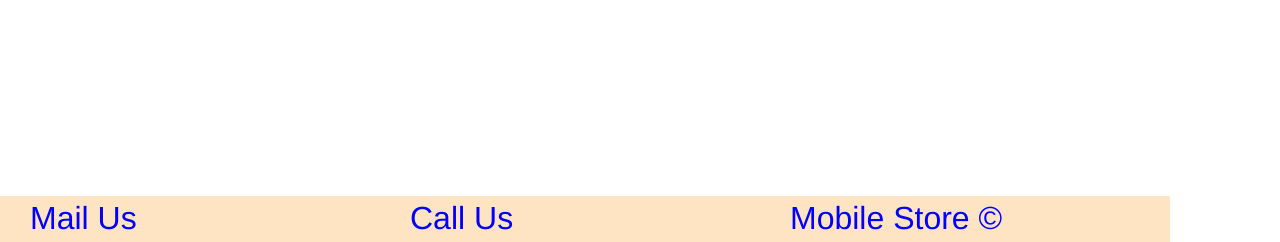
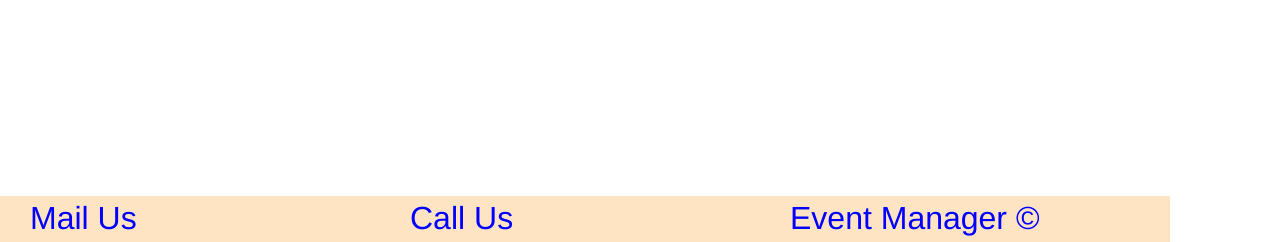
Before and after one commit to vedantshr/python-learning, a Django app: template django/EventManager/Events/templates/viewall.html in a window 1280 px wide. Shown: the part 558-800 px from the top of the page. Run offline with Django 3.2, Linux system fonts and the light colour scheme; the template is opened without the code that fills it: most values are stand-ins (such as "Sample title", 1, 10 or a date in 2020); some libraries are stand-ins or nearby versions.

Commit message:
Chnages in project EventManager.

```diff
--- a/django/EventManager/Events/templates/viewall.html
+++ b/django/EventManager/Events/templates/viewall.html
@@ -12,7 +12,7 @@
                 <nav class="navbar navbar-default">
                     <div class="container-fluid">
                       <div class="navbar-header">
-                        <a class="navbar-brand" href="#">Mobile Store</a>
+                        <a class="navbar-brand" href="#"><Em>Event Manager</Em></a>
                       </div>
                       <ul class="nav navbar-nav">
                         <li class="active"><a href="{% url 'home' %}">Search</a></li>
@@ -27,16 +27,16 @@
             <div class="container">
                 <div class="row">
                     <div class="col-md-12" allign="centre">
-                        {% for mobile in data %}
+                        {% for events in data %}
                             <div class="col-md-4">
                                 <ul>
-                                    <li>Name of the Event: {{ event.0 }}</li>
-                                    <li>Place of Event: {{ event.1 }}</li>
-                                    <li>Month: {{ event.2 }}</li>
-                                    <li>Year: {{ event.3 }}</li>
-                                    <li>Minimum Expenditure: {{ event.4 }}</li>
-                                    <li>Maximum Expenditure: {{ event.5 }}</li>
-                                    <li>Customer's Name: {{ event.6 }}</li>
+                                    <li>Name of the Event: {{ events.0 }}</li>
+                                    <li>Place of Event: {{ events.1 }}</li>
+                                    <li>Month: {{ events.2 }}</li>
+                                    <li>Year: {{ events.3 }}</li>
+                                    <li>Minimum Expenditure: {{ events.4 }}</li>
+                                    <li>Maximum Expenditure: {{ events.5 }}</li>
+                                    <li>Customer's Name: {{ events.6 }}</li>
 
                                 </ul>
                             </div>
@@ -56,7 +56,7 @@
                                 <a href="tel:8586063895">Call Us</a>
                             </div>
                             <div class="col-md-4">
-                                <a>Mobile Store &copy;</a>
+                                <a>Event Manager &copy;</a>
                             </div>
                         </div>
                     </div>
```
Also changed, not shown: django/EventManager/db.sqlite3.
